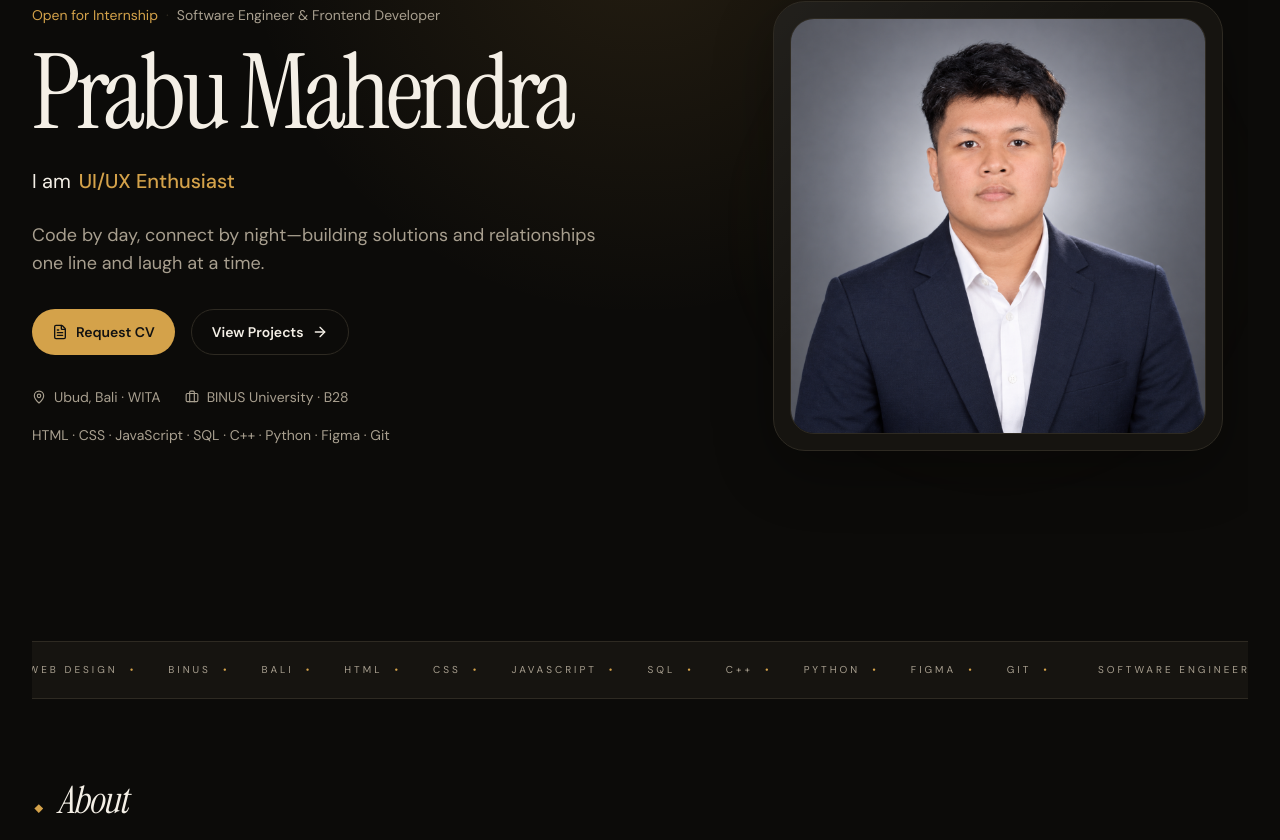
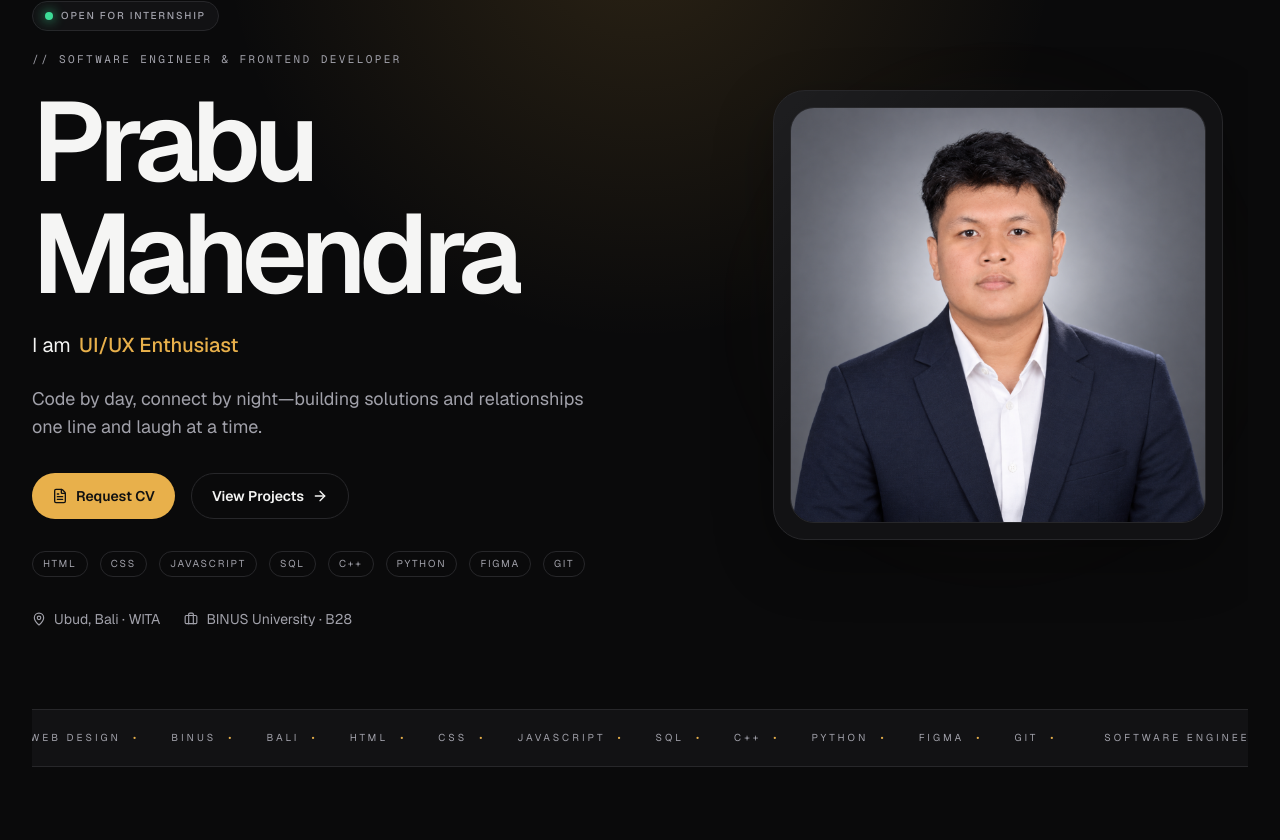
Before and after one commit to Mahendra9890/portofolio, a Next.js app: page /en in a window 1280 px wide. Shown: the part 160-1000 px from the top of the page. Built offline with nearby package versions, Linux system fonts and the light colour scheme.

Commit message:
Revert "Replace AI-template section marks with editorial Bali-inspired design"
This reverts commit 17b8283585db8e055090f55880b9e296624625dd.

```diff
--- a/src/app/globals.css
+++ b/src/app/globals.css
@@ -1,34 +1,34 @@
 @import "tailwindcss";
 
 :root {
-  --bg: #0c0b09;
-  --surface: #161410;
-  --surface-2: #1f1c16;
-  --border: #2e2a22;
-  --text: #f4efe6;
-  --text-muted: #a89f8f;
-  --accent: #d4a24a;
+  --bg: #0a0a0b;
+  --surface: #121214;
+  --surface-2: #1a1a1d;
+  --border: #27272a;
+  --text: #f5f5f4;
+  --text-muted: #a1a1aa;
+  --accent: #e8b04b;
   --accent-2: #3ddc97;
-  --accent-glow: rgba(212, 162, 74, 0.12);
+  --accent-glow: rgba(232, 176, 75, 0.15);
 }
 
 :root[data-theme="light"] {
-  --bg: #f7f3ea;
-  --surface: #fffdf8;
-  --surface-2: #efe9dc;
-  --border: #ddd4c3;
-  --text: #1a1712;
-  --text-muted: #6b6356;
-  --accent: #9a6b18;
-  --accent-2: #0f8f5f;
-  --accent-glow: rgba(154, 107, 24, 0.1);
+  --bg: #fafaf7;
+  --surface: #ffffff;
+  --surface-2: #f4f4f1;
+  --border: #e7e5e4;
+  --text: #111111;
+  --text-muted: #57534e;
+  --accent: #b7801f;
+  --accent-2: #12a16b;
+  --accent-glow: rgba(183, 128, 31, 0.12);
 }
 
 @theme inline {
   --color-background: var(--bg);
   --color-foreground: var(--text);
-  --font-sans: var(--font-body);
-  --font-display: var(--font-display);
+  --font-sans: var(--font-geist-sans);
+  --font-mono: var(--font-geist-mono);
 }
 
 html {
@@ -38,12 +38,9 @@ html {
 body {
   margin: 0;
   min-height: 100vh;
-  background:
-    radial-gradient(ellipse 80% 50% at 10% -10%, var(--accent-glow), transparent 55%),
-    radial-gradient(ellipse 60% 40% at 100% 0%, rgba(61, 220, 151, 0.04), transparent 50%),
-    var(--bg);
+  background: var(--bg);
   color: var(--text);
-  font-family: var(--font-body), "Segoe UI", sans-serif;
+  font-family: var(--font-geist-sans), Arial, sans-serif;
   line-height: 1.6;
 }
 
@@ -58,39 +55,6 @@ a {
 img {
   display: block;
   max-width: 100%;
-}
-
-.font-display {
-  font-family: var(--font-display), Georgia, serif;
-}
-
-.section-mark {
-  position: relative;
-  display: inline-flex;
-  align-items: baseline;
-  gap: 0.85rem;
-  margin-bottom: 2.5rem;
-  padding-left: 0.15rem;
-}
-
-.section-mark::before {
-  content: "";
-  width: 0.55rem;
-  height: 0.55rem;
-  margin-top: 0.35em;
-  flex-shrink: 0;
-  background: var(--accent);
-  clip-path: polygon(50% 0%, 100% 50%, 50% 100%, 0% 50%);
-}
-
-.section-mark-title {
-  font-family: var(--font-display), Georgia, serif;
-  font-size: clamp(1.75rem, 3vw, 2.35rem);
-  font-style: italic;
-  font-weight: 400;
-  letter-spacing: -0.03em;
-  line-height: 1.15;
-  color: var(--text);
 }
 
 .marquee-track {
--- a/src/app/layout.tsx
+++ b/src/app/layout.tsx
@@ -1,5 +1,5 @@
 import type { Metadata } from "next";
-import { DM_Sans, Instrument_Serif } from "next/font/google";
+import { Geist, Geist_Mono } from "next/font/google";
 import "./globals.css";
 
 // Production domain first, so link previews never point at a per-deploy preview URL.
@@ -10,16 +10,14 @@ const metadataBase = new URL(siteHost ? `https://${siteHost}` : "http://localhos
 const themeScript = `try{if(localStorage.getItem("theme")==="light")document.documentElement.dataset.theme="light"}catch(e){}`;
 const profileImageUrl = new URL("/images/profile-web.png", metadataBase).toString();
 
-const bodyFont = DM_Sans({
-  variable: "--font-body",
+const geistSans = Geist({
+  variable: "--font-geist-sans",
   subsets: ["latin"],
 });
 
-const displayFont = Instrument_Serif({
-  variable: "--font-display",
+const geistMono = Geist_Mono({
+  variable: "--font-geist-mono",
   subsets: ["latin"],
-  weight: "400",
-  style: ["normal", "italic"],
 });
 
 export const metadata: Metadata = {
@@ -66,7 +64,7 @@ export const metadata: Metadata = {
 
 export default function RootLayout({ children }: Readonly<{ children: React.ReactNode }>) {
   return (
-    <html lang="id" suppressHydrationWarning data-scroll-behavior="smooth" className={`${bodyFont.variable} ${displayFont.variable}`}>
+    <html lang="id" suppressHydrationWarning data-scroll-behavior="smooth" className={`${geistSans.variable} ${geistMono.variable}`}>
       <head>
         <script dangerouslySetInnerHTML={{ __html: themeScript }} />
       </head>
--- a/src/components/portfolio-page.tsx
+++ b/src/components/portfolio-page.tsx
@@ -78,22 +78,6 @@ const navItems = [
 
 function getText(value: { id: string; en: string }, locale: Locale) {
   return locale === "en" ? value.en : value.id;
-}
-
-function SectionMark({
-  label,
-  locale,
-  className = "",
-}: {
-  label: { id: string; en: string };
-  locale: Locale;
-  className?: string;
-}) {
-  return (
-    <div className={`section-mark ${className}`.trim()}>
-      <span className="section-mark-title">{getText(label, locale)}</span>
-    </div>
-  );
 }
 
 const projectCategoryOrder = ["Web App", "Web", "AI/Research", "Mobile App / UX Research", "Robotics"] as const;
@@ -205,13 +189,16 @@ export function PortfolioPage({ locale }: { locale: Locale }) {
           <div className="pointer-events-none absolute inset-0 bg-[radial-gradient(circle_at_top,_var(--accent-glow),_transparent_42%)]" />
           <div className="grid items-center gap-10 lg:grid-cols-[1.15fr_0.85fr]">
             <motion.div initial={{ opacity: 0, y: 30 }} animate={{ opacity: 1, y: 0 }} transition={{ duration: 0.6 }} className="relative z-10">
-              <p className="mb-4 text-sm text-[var(--text-muted)]">
-                <span className="text-[var(--accent)]">{portfolioData.profile.status[locale]}</span>
-                <span className="mx-2 text-[var(--border)]">·</span>
-                Software Engineer & Frontend Developer
+              <div className="mb-5 inline-flex items-center gap-2 rounded-full border border-[var(--border)] bg-[var(--surface)] px-3 py-1.5 text-[10px] font-medium uppercase tracking-[0.18em] text-[var(--text-muted)]">
+                <span className="h-2 w-2 rounded-full bg-[var(--accent-2)] shadow-[0_0_12px_var(--accent-2)]" />
+                {portfolioData.profile.status[locale]}
+              </div>
+
+              <p className="mb-4 font-mono text-[11px] uppercase tracking-[0.22em] text-[var(--text-muted)]">
+                {"// Software Engineer & Frontend Developer"}
               </p>
 
-              <h1 className="font-display max-w-xl text-5xl font-normal tracking-[-0.04em] text-[var(--text)] sm:text-6xl lg:text-[6.5rem]">
+              <h1 className="max-w-xl text-5xl font-semibold tracking-[-0.06em] text-[var(--text)] sm:text-6xl lg:text-[7rem]">
                 Prabu Mahendra
               </h1>
 
@@ -250,13 +237,18 @@ export function PortfolioPage({ locale }: { locale: Locale }) {
                 </a>
               </div>
 
+              <div className="mt-8 flex flex-wrap items-center gap-3 text-[var(--text-muted)]">
+                {['HTML', 'CSS', 'JavaScript', 'SQL', 'C++', 'Python', 'Figma', 'Git'].map((tool) => (
+                  <span key={tool} className="rounded-full border border-[var(--border)] px-2.5 py-1 text-[10px] uppercase tracking-[0.18em]">
+                    {tool}
+                  </span>
+                ))}
+              </div>
+
               <div className="mt-8 flex flex-wrap gap-6 text-sm text-[var(--text-muted)]">
                 <span className="inline-flex items-center gap-2"><MapPin size={14} /> Ubud, Bali · WITA</span>
                 <span className="inline-flex items-center gap-2"><Briefcase size={14} /> BINUS University · B28</span>
               </div>
-              <p className="mt-4 max-w-lg text-sm leading-6 text-[var(--text-muted)]">
-                HTML · CSS · JavaScript · SQL · C++ · Python · Figma · Git
-              </p>
             </motion.div>
 
             <motion.div initial={{ opacity: 0, scale: 0.94 }} animate={{ opacity: 1, scale: 1 }} transition={{ duration: 0.7, delay: 0.1 }} className="relative mx-auto w-full max-w-[450px]">
@@ -287,7 +279,11 @@ export function PortfolioPage({ locale }: { locale: Locale }) {
         </section>
 
         <section id="about" className="py-20">
-          <SectionMark locale={locale} label={{ id: "Tentang", en: "About" }} />
+          <div className="mb-10 flex items-center gap-3 font-mono text-[11px] uppercase tracking-[0.22em] text-[var(--text-muted)]">
+            <span className="text-[var(--accent)]">{"// about"}</span>
+            <span className="inline-block h-px w-14 bg-[var(--border)]" />
+            <span>01</span>
+          </div>
 
           <div className="grid gap-10 lg:grid-cols-[0.8fr_1.2fr]">
             <div className="relative">
@@ -367,9 +363,13 @@ export function PortfolioPage({ locale }: { locale: Locale }) {
         </section>
 
         <section id="projects" className="py-20">
-          <div className="mb-10 flex flex-wrap items-baseline justify-between gap-4">
-            <SectionMark className="!mb-0" locale={locale} label={{ id: "Proyek", en: "Projects" }} />
-            <p className="text-sm text-[var(--text-muted)]">{locale === "id" ? "Proyek pilihan" : "Selected work"}</p>
+          <div className="mb-10 flex items-center justify-between gap-4">
+            <div className="flex items-center gap-3 font-mono text-[11px] uppercase tracking-[0.22em] text-[var(--text-muted)]">
+              <span className="text-[var(--accent)]">{"// projects"}</span>
+              <span className="inline-block h-px w-14 bg-[var(--border)]" />
+              <span>02</span>
+            </div>
+            <div className="text-[10px] uppercase tracking-[0.2em] text-[var(--text-muted)]">{locale === "id" ? "Proyek pilihan" : "Selected work"}</div>
           </div>
 
           <div aria-label={locale === "id" ? "Filter kategori proyek" : "Project category filter"} className="mb-6 flex flex-wrap gap-2">
@@ -428,7 +428,11 @@ export function PortfolioPage({ locale }: { locale: Locale }) {
         </section>
 
         <section id="skills" className="py-20">
-          <SectionMark locale={locale} label={{ id: "Keahlian", en: "Skills" }} />
+          <div className="mb-10 flex items-center gap-3 font-mono text-[11px] uppercase tracking-[0.22em] text-[var(--text-muted)]">
+            <span className="text-[var(--accent)]">{"// skills"}</span>
+            <span className="inline-block h-px w-14 bg-[var(--border)]" />
+            <span>03</span>
+          </div>
           <div className="grid gap-5 md:grid-cols-2 xl:grid-cols-4">
             <div className="rounded-[2rem] border border-[var(--border)] bg-[var(--surface)] p-6">
               <h3 className="text-lg font-semibold">Core Languages</h3>
@@ -476,13 +480,17 @@ export function PortfolioPage({ locale }: { locale: Locale }) {
         </section>
 
         <section id="experience" className="py-20">
-          <SectionMark locale={locale} label={{ id: "Pengalaman", en: "Experience" }} />
+          <div className="mb-10 flex items-center gap-3 font-mono text-[11px] uppercase tracking-[0.22em] text-[var(--text-muted)]">
+            <span className="text-[var(--accent)]">{"// experience"}</span>
+            <span className="inline-block h-px w-14 bg-[var(--border)]" />
+            <span>04</span>
+          </div>
 
           <div className="space-y-6">
             {portfolioData.experiences.map((experience) => (
               <div key={`${experience.organization}-${experience.period}`} className="relative rounded-[2rem] border border-[var(--border)] bg-[var(--surface)] p-6 pl-7">
                 <div className="absolute left-5 top-7 h-[calc(100%-2rem)] w-px bg-[var(--border)]" />
-                <div className="absolute left-[1.05rem] top-7 h-3 w-3 rounded-full bg-[var(--accent)]" />
+                <div className="absolute left-[1.05rem] top-7 h-3 w-3 rounded-full bg-[var(--accent)] shadow-[0_0_18px_var(--accent)]" />
                 <div className="ml-2">
                   <div className="text-[10px] uppercase tracking-[0.2em] text-[var(--text-muted)]">{experience.period}</div>
                   <h3 className="mt-2 text-2xl font-semibold tracking-[-0.04em]">{getText(experience.role, locale)}</h3>
@@ -505,7 +513,11 @@ export function PortfolioPage({ locale }: { locale: Locale }) {
         </section>
 
         <section id="awards" className="py-20">
-          <SectionMark locale={locale} label={{ id: "Penghargaan", en: "Awards" }} />
+          <div className="mb-10 flex items-center gap-3 font-mono text-[11px] uppercase tracking-[0.22em] text-[var(--text-muted)]">
+            <span className="text-[var(--accent)]">{"// awards"}</span>
+            <span className="inline-block h-px w-14 bg-[var(--border)]" />
+            <span>05</span>
+          </div>
 
           <div className="grid gap-5 md:grid-cols-2">
             {portfolioData.awards.map((award) => (
@@ -554,7 +566,11 @@ export function PortfolioPage({ locale }: { locale: Locale }) {
         </section>
 
         <section className="py-20">
-          <SectionMark locale={locale} label={{ id: "Penelitian", en: "Research" }} />
+          <div className="mb-10 flex items-center gap-3 font-mono text-[11px] uppercase tracking-[0.22em] text-[var(--text-muted)]">
+            <span className="text-[var(--accent)]">{"// research"}</span>
+            <span className="inline-block h-px w-14 bg-[var(--border)]" />
+            <span>06</span>
+          </div>
           <div className="rounded-[2rem] border border-[var(--border)] bg-[var(--surface)] p-6 md:p-8">
             <div className="flex flex-col gap-4 md:flex-row md:items-start md:justify-between">
               <div>
@@ -584,7 +600,11 @@ export function PortfolioPage({ locale }: { locale: Locale }) {
         </section>
 
         <section className="py-20">
-          <SectionMark locale={locale} label={{ id: "Di luar kode", en: "Beyond code" }} />
+          <div className="mb-10 flex items-center gap-3 font-mono text-[11px] uppercase tracking-[0.22em] text-[var(--text-muted)]">
+            <span className="text-[var(--accent)]">{"// beyond code"}</span>
+            <span className="inline-block h-px w-14 bg-[var(--border)]" />
+            <span>07</span>
+          </div>
           <div className="grid gap-5 lg:grid-cols-2">
             {portfolioData.ventures.map((venture) => (
               <div key={venture.title} className="rounded-[2rem] border border-[var(--border)] bg-[var(--surface)] p-6">
@@ -612,7 +632,11 @@ export function PortfolioPage({ locale }: { locale: Locale }) {
         </section>
 
         <section id="contact" className="py-20">
-          <SectionMark locale={locale} label={{ id: "Kontak", en: "Contact" }} />
+          <div className="mb-10 flex items-center gap-3 font-mono text-[11px] uppercase tracking-[0.22em] text-[var(--text-muted)]">
+            <span className="text-[var(--accent)]">{"// contact"}</span>
+            <span className="inline-block h-px w-14 bg-[var(--border)]" />
+            <span>08</span>
+          </div>
 
           <div className="grid gap-8 lg:grid-cols-[1.1fr_0.9fr]">
             <div>
```
